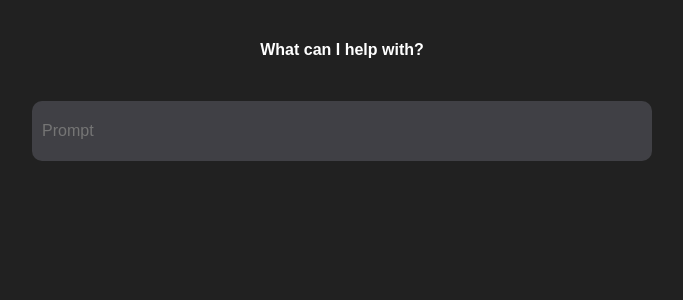
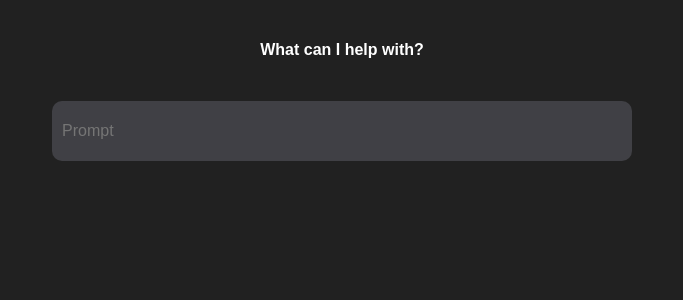
Before and after one commit to minhnguyen484/confluence.chatbot, a Flask app: page / in a window 1280 px wide. Shown: the top 300 px of the page, without its empty margins (298-981 px from the left). Run offline with Flask 3, Linux system fonts and the light colour scheme.

Commit message:
make it nicer

```diff
--- a/chatbot/static/styles.css
+++ b/chatbot/static/styles.css
@@ -8,9 +8,9 @@ body {
     text-align: center;
 }
 .container {
-    width: 80%;
     margin: 0 auto;
     padding: 20px;
+    max-width: 800px;
 }
 h1, h2 {
     text-align: center;
```
